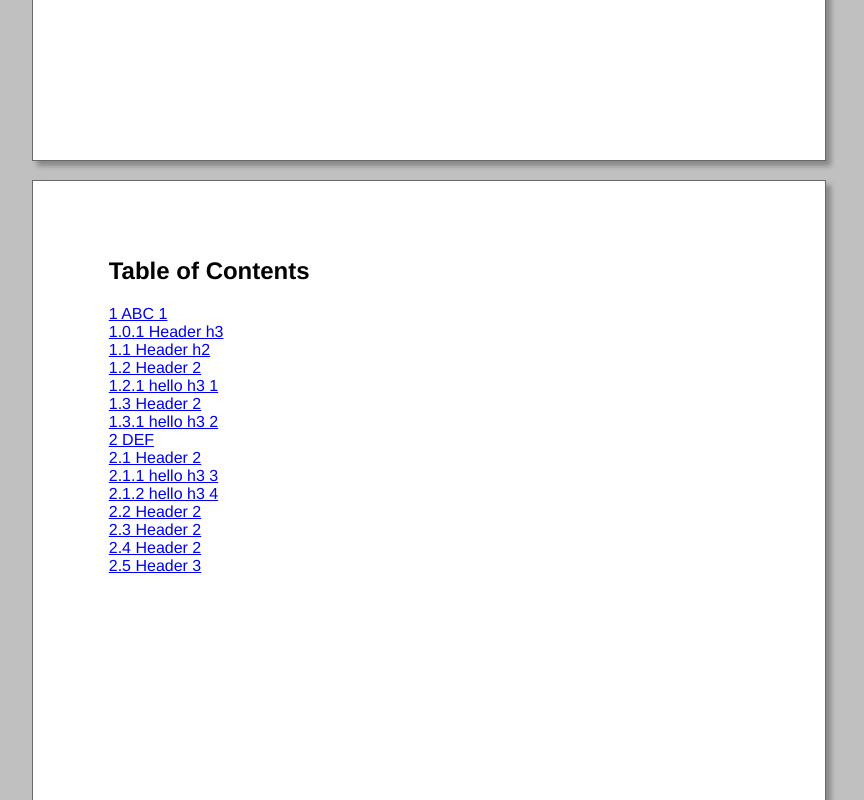
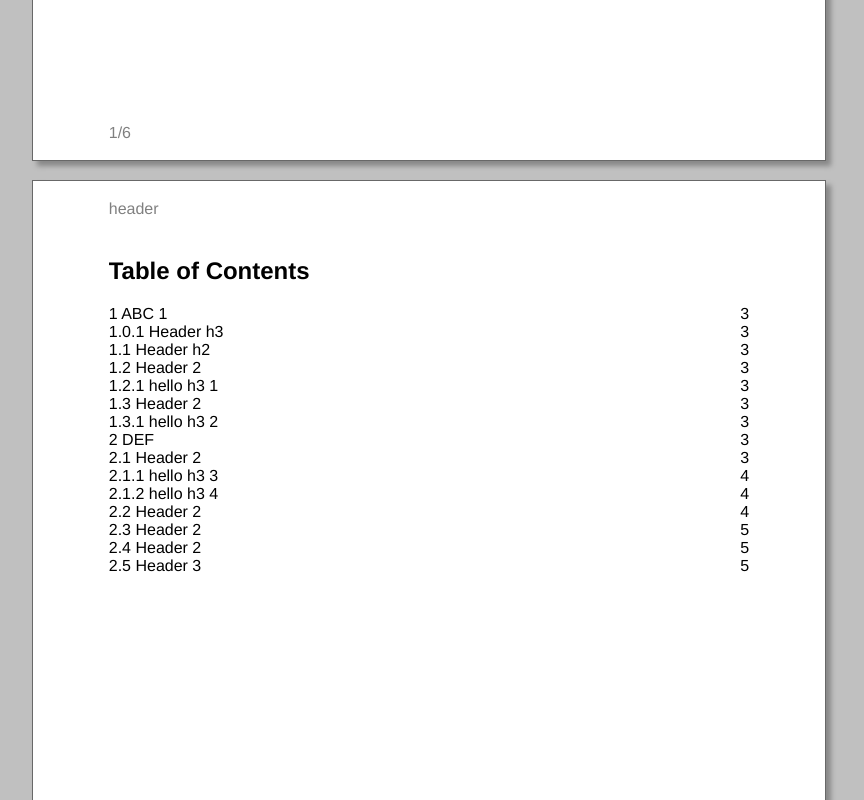
Before and after one commit to davidagraf/htmltex, a website: page app/index.html in a window 1280 px wide. Shown: the part 980-1780 px from the top of the page, without its empty margins (211-1075 px from the left). Drawn offline with nearby package versions, Linux system fonts and the light colour scheme; files that its build step writes are made by us from their sources.

Commit message:
page number

```diff
--- a/app/scripts/main.js
+++ b/app/scripts/main.js
@@ -45,6 +45,18 @@
     pageDiv = $('<div class="page"></div>');
     outerPageDiv.append(pageDiv);
     DIV_ARTICLE.append(outerPageDiv);
+  },
+
+  setHeaderFooter = function() {
+    var $outerPages = $('.outer-page'), totalPages = $outerPages.length;
+    $outerPages.each(function(page, v) {
+      $(v).append('<div class="header">header</div>')
+          .append('<div class="footer">' + (page+1) + '/' + totalPages + '</div>');
+
+      $(':header:not(.clean)', v).each(function(key, value) {
+        $('[data-header="' + $(value).attr('id') + '"]').append('<span class="tocpage">' + (page+1) + '</span>');
+      });
+    });
   }
   ;
 
@@ -53,7 +65,7 @@
         newtext = genNumbers(depth) + ' ' + $(value).text();
     $(value).text(newtext);
     $(value).attr('id', 'header' + headerCounter);
-    $toc.append('<a href="#header' + headerCounter++ + '">' + newtext + '</a><br/>');
+    $toc.append('<a data-header="header' + headerCounter + '" href="#header' + headerCounter++ + '">' + newtext + '</a><br/>');
   });
 
   DIV_ARTICLE.children().each(function(key, value) {
@@ -84,6 +96,10 @@
         pageDiv.append($value);
       }
     }
+
   });
 
+  setHeaderFooter();
+
+
 })();
--- a/app/styles/main.scss
+++ b/app/styles/main.scss
@@ -22,6 +22,20 @@ body {
    -moz-box-sizing: border-box;
    -webkit-box-sizing: border-box;
    box-sizing: border-box;
+
+  position: relative;
+
+  .header,.footer {
+    position: absolute;
+    color: grey;
+  }
+
+  .header {
+    top: 5mm;
+  }
+
+  .footer {
+    bottom: 5mm;
   }
 
   .page {
@@ -32,4 +46,17 @@ body {
       margin-top: 0px;
     }
 
+
   }
+
+  #toc {
+    a {
+      color: black;
+      text-decoration: none;
+    }
+    .tocpage {
+      float: right;
+    }
+  }
+
+}
```
Lines whose indentation alone changed are shown as unchanged.
